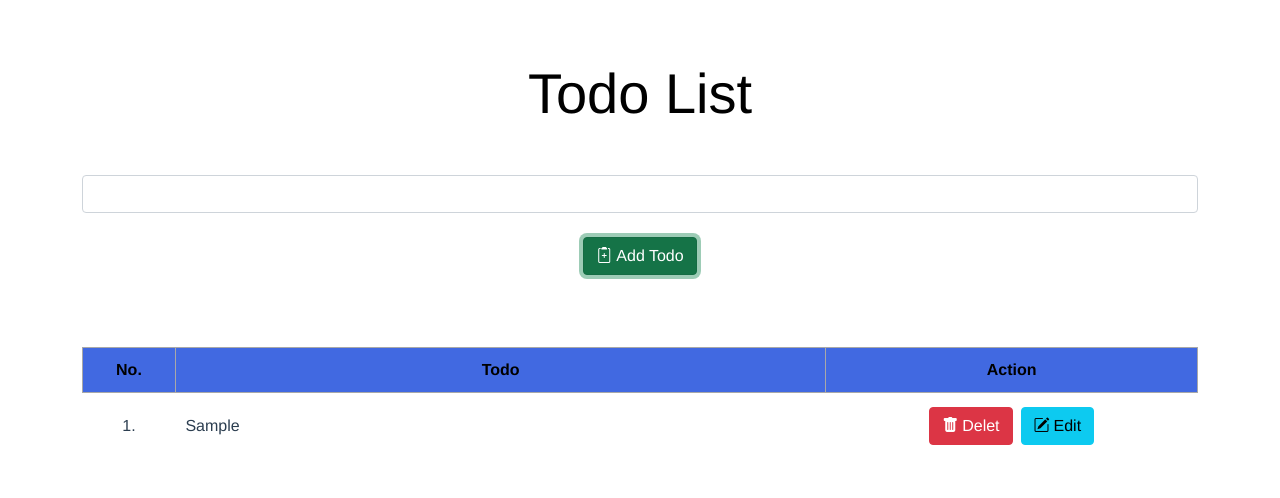
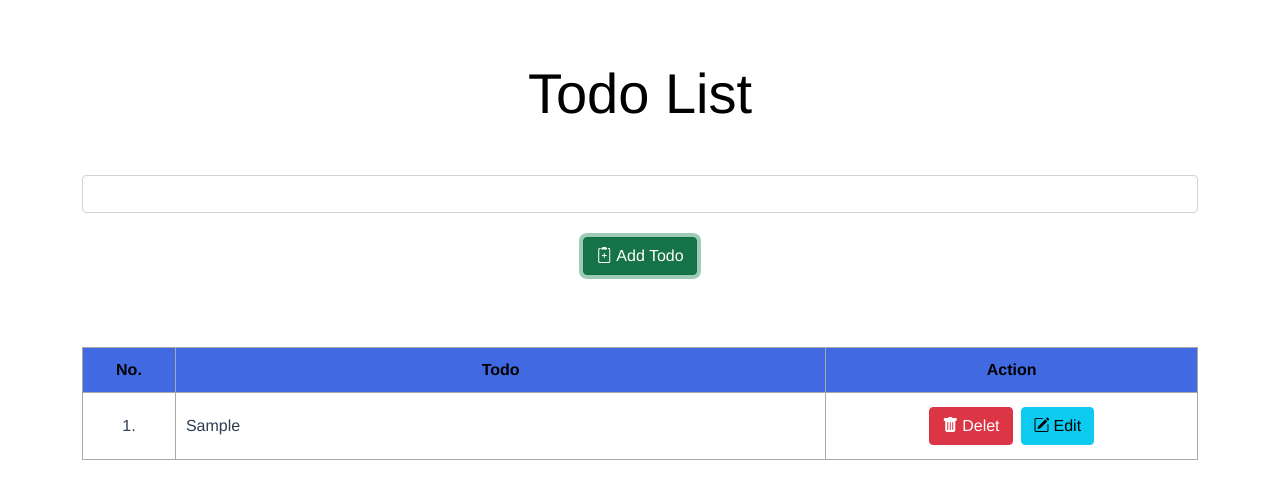
Before and after one commit to andri-irawan79/DEMO-1, a Vue app: page / in a window 1280 px wide. Both pictures are taken after typing "Sample" into the empty fields and a click on the button "Add Todo". Shown: the top 498 px of the page. Built offline with nearby package versions, Linux system fonts and the light colour scheme.

Commit message:
first final Commit

```diff
--- a/src/components/ListTodo.vue
+++ b/src/components/ListTodo.vue
@@ -6,7 +6,9 @@
                 <th class="col-7">Todo</th>
                 <th class="col-4">Action</th>
             </tr>
-            <TodoItems :todoList="todoList" />
+            <tr v-for="(todo, index) in todoList" :key="index">
+                <TodoItems :todoList="todoList" :todo="todo" :index="index"/>
+            </tr>
         </table>
     </div>
 </template>
@@ -47,6 +49,10 @@ table tr th {
 table tr:nth-child(odd) {
     background-color: rgb(231, 233, 238);
 }
+
+table tr:nth-child(odd) {
+    background-color: rgb(231, 233, 238);
+}
 </style>
 
 
--- a/src/components/TodoItems.vue
+++ b/src/components/TodoItems.vue
@@ -1,7 +1,6 @@
 <template>
-    <tr v-for="(todo, index) in todoList" :key="index">
 <td>{{index + 1}}.</td>
-        <td v-if="isEdit === false" class="text-start">{{todo}}</td>
+<td v-if="isEdit == false" class="text-start">{{todo}}</td>
 <td v-else>
     <input type="text" class="form-control" v-model="editedTodo">
 </td>
@@ -11,14 +10,13 @@
                 <i class="bi bi-trash-fill me-1"></i><span>Delet</span>
         </button>
         <button v-if="this.isEdit == false" @click="doEdit(index)" class="btn btn-info bg-info m-1" >
-                    <i class="bi bi-pencil-square me-1"></i><span>{{changeButtonEdit()}}</span>
+            <i class="bi bi-pencil-square me-1"></i><span>Edit</span>
         </button>
         <button v-else @click="addEdit(index)" class="btn btn-info bg-info m-1">
-                    <i class="bi bi-pencil-square me-1"></i><span>{{changeButtonEdit()}}</span>
+            <i class="bi bi-pencil-square me-1"></i><span>Done</span>
         </button>
     </div>
 </td>
-    </tr>
 </template>
 
 <script>
@@ -26,6 +24,8 @@ export default {
     name: 'TodoItems',
     props: {
         todoList: Array,
+        todo: String,
+        index: Number,
     },
     data(){
         return {
@@ -51,22 +51,14 @@ export default {
                 this.toDoing.splice(index, 1, this.editedTodo);
                 this.isEdit = false;
             }
-
-        },
-        changeButtonEdit() {
-            return this.isEdit ? 'Done' : 'Edit';
         }
     }
 }
 </script>
 
-<style>
-tr, td {
+<style scoped>
+td {
     border: 1px solid rgb(168, 168, 168);
     padding: 10px;
 }
-
-table tr:nth-child(odd) {
-    background-color: rgb(231, 233, 238);
-}
 </style>
```
Lines whose indentation alone changed are shown as unchanged.
